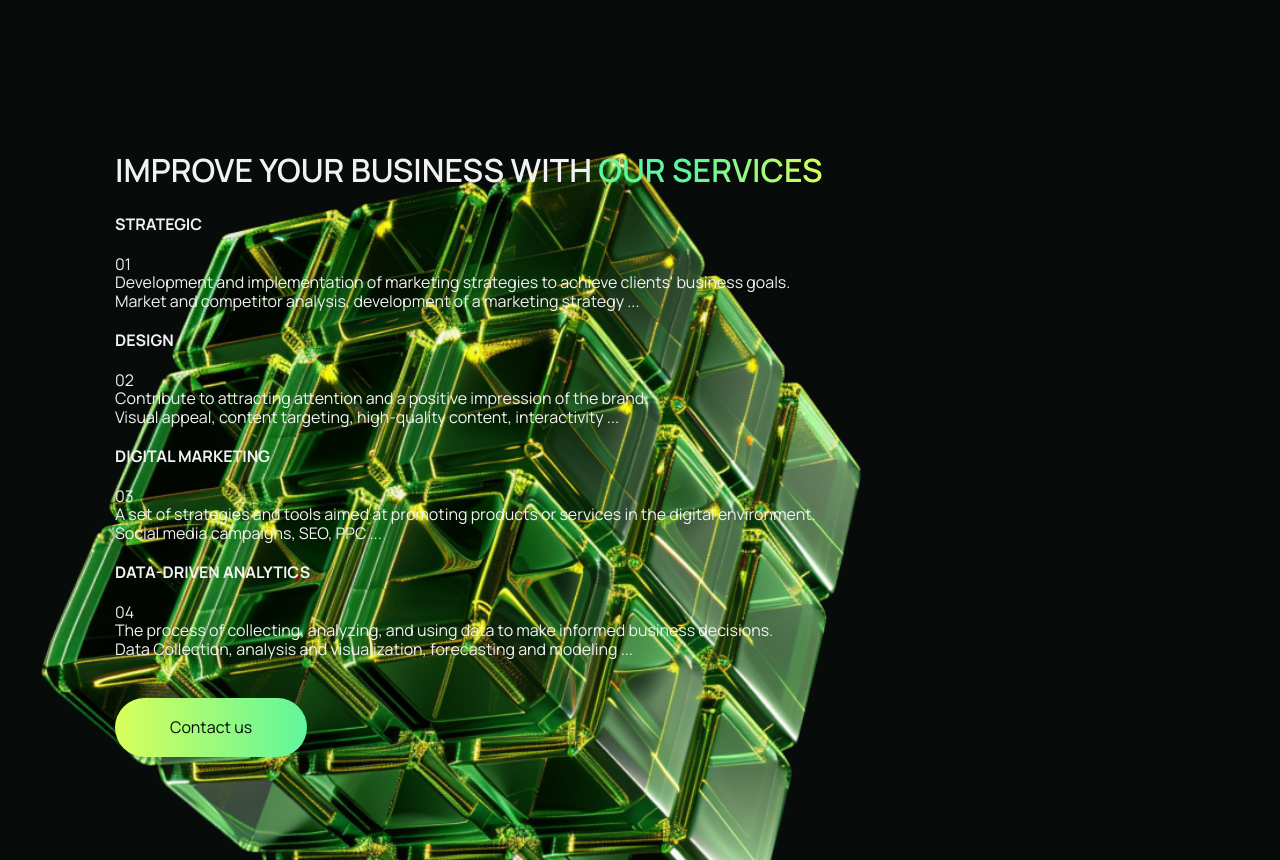
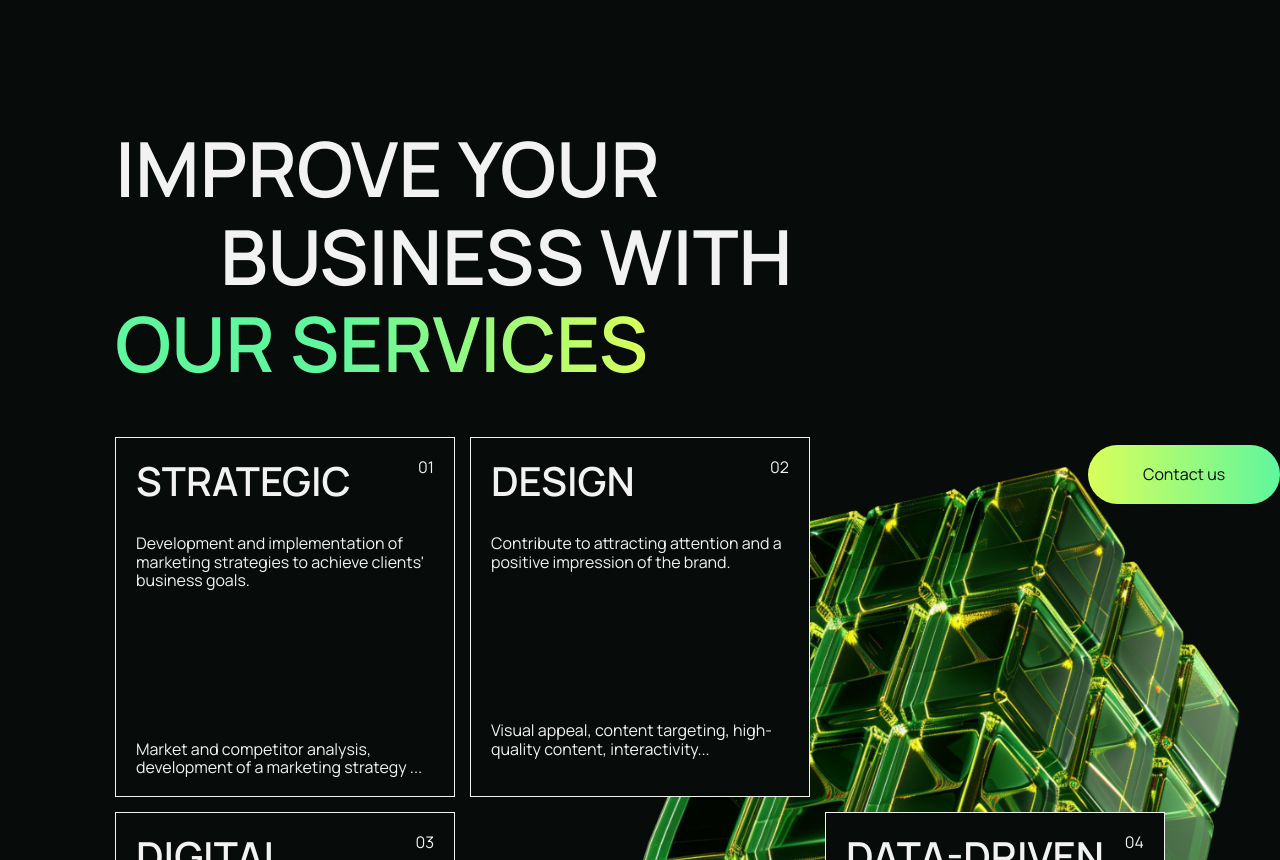
Before and after one commit to Tetyanka-T/spectrum_agency, a website built with webpack: page src/index.html in a window 1280 px wide. Shown: the part 1940-2800 px from the top of the page. Built offline with nearby package versions, Linux system fonts and the light colour scheme.

Commit message:
add stules services section

```diff
--- a/package.json
+++ b/package.json
@@ -5,7 +5,9 @@
   "main": "index.js",
   "scripts": {
     "start": "npx webpack-dev-server --mode development",
-    "build": "npx webpack --mode production"
+    "build": "npx webpack --mode production",
+    "predeploy": "npm run build",
+    "deploy": "gh-pages -d dist"
   },
   "repository": {
     "type": "git",
@@ -19,6 +21,7 @@
   "homepage": "https://github.com/Tetyanka-T/spectrum_agency#readme",
   "devDependencies": {
     "file-loader": "^6.2.0",
+    "gh-pages": "^6.2.0",
     "html-webpack-plugin": "^5.6.0",
     "webpack": "^5.94.0",
     "webpack-cli": "^5.1.4",
--- a/src/index.html
+++ b/src/index.html
@@ -9,7 +9,7 @@
     <div class="wrapper">
         <header class="header">
             <div class="header__container">
-                <a href="index.html" class="header__logo">Spectrum</a>
+                <a href="/" class="header__logo">Spectrum</a>
 
 
             <button type="button" class="header__burger" aria-expanded="false" aria-controls="menu-container">
@@ -48,7 +48,7 @@
         </header>
         <section class="section__hero section">
             <img src="/images/hero.png" class="hero__hand"/>
-            <p class="hero__title animation">spektrum</p>
+            <p class="hero__title container animation">spektrum</p>
             <p class="hero__title__agency animation">agency</p>
             <div class="hero__text__container container">
                 <p class="hero__text animation">We are a marketing agency and our mission is to help your business grow
@@ -95,35 +95,42 @@
             </ul>
         </section>
         <section class="section__services container section">
-            <h2 class="services__title">Improve your business with <span>our services</span></h2>
+            <h2 class="services__title">Improve your <span class="services__title__margin">business with </span><span class="services__title__color">our services</span></h2>
+            <button class="services__button">Contact us</button>
             <ul class="services__list">
                 <li class="services__item">
+                    <div class="services__item__title-cont">
                         <h4 class="services__item__title">STRATEGIC</h4>
                         <p class="services__item__num">01</p>
+                    </div>
                     <p class="services__item__text">Development and implementation of marketing strategies to achieve clients' business goals.</p>
-                    <p class="services__item__text">Market and competitor analysis, development
-                        of a marketing strategy ...</p>
+                    <p class="services__item__text__bottom">Market and competitor analysis, development of a marketing strategy ...</p>
                 </li>
                 <li class="services__item">
+                    <div class="services__item__title-cont">
                         <h4 class="services__item__title">DESIGN</h4>
                         <p class="services__item__num">02</p>
+                    </div>
                     <p class="services__item__text">Contribute to attracting attention and a positive impression of the brand.</p>
-                    <p class="services__item__text">Visual appeal, content targeting, high-quality content, interactivity ...</p>
+                    <p class="services__item__text__bottom">Visual appeal, content targeting, high-quality content, interactivity...</p>
                 </li>
                 <li class="services__item">
+                    <div class="services__item__title-cont">
                         <h4 class="services__item__title">DIGITAL MARKETING</h4>
                         <p class="services__item__num">03</p>
+                    </div>
                     <p class="services__item__text">A set of strategies and tools aimed at promoting products or services in the digital environment.</p>
-                    <p class="services__item__text">Social media campaigns, SEO, PPC ...</p>
+                    <p class="services__item__text__bottom">Social media campaigns, SEO, PPC...</p>
                 </li>
                 <li class="services__item">
+                    <div class="services__item__title-cont">
                         <h4 class="services__item__title">DATA-DRIVEN ANALYTICS</h4>
                         <p class="services__item__num">04</p>
+                    </div>
                     <p class="services__item__text">The process of collecting, analyzing, and using data to make informed business decisions.</p>
-                    <p class="services__item__text">Data Collection, analysis and visualization, forecasting and modeling ...</p>
+                    <p class="services__item__text__bottom">Data Collection, analysis and visualization, forecasting and modeling...</p>
                 </li>
             </ul>
-            <button class="services__button">Contact us</button>
         </section>
 
     </div>
--- a/src/sass/headrer.scss
+++ b/src/sass/headrer.scss
@@ -73,6 +73,7 @@ body._touch {
     .header__list {
         display: flex;
         align-items: center;
+        padding-top: 10px;
 
         & .header__item {
             margin-bottom: 10px;
--- a/src/sass/hero.scss
+++ b/src/sass/hero.scss
@@ -3,10 +3,11 @@
 .section__hero {
     position: relative;
     font-size: $main-font-size;
+    padding-top: 105px;
     & img {
         width: 100%;
         height: 100%;
-        object-fit: cover;
+        object-fit: contain;
         margin: 0 auto;
     }
  }
@@ -51,7 +52,7 @@
     color: $bground-color;
     padding: 20px 0;
     text-align: center;
-    margin-top: 40px;
+    margin-top: 60px;
     &:hover {
         background: $hover-bg-color-button;
     }
@@ -60,7 +61,7 @@
     }
 }
 .hero__social__list {
-    margin-top: 40px;
+    margin: 0px 0 0 20px;
     display: flex;
     justify-content: center;
     & li {
@@ -103,14 +104,14 @@
     }
     .hero__text__container {
         position: absolute;
-        right: 30px;
-        bottom: 115px;
+        right: 0px;
+        bottom: 160px;
     }
     .hero__social__list {
         margin-top: 0;
         position: absolute;
-        left: 40px;
-        bottom: 135px;
+        left: 50px;
+        bottom: 180px;
         & li {
             margin-right: 40px;
         }
@@ -130,8 +131,13 @@
         top: 210px;
         left: 400px;
     }
-
-
+    .hero__text__container {
+        right: 0px;
+        bottom: 260px;
+    }
+    .hero__social__list {
+        bottom: 270px;
+    }
 
 }
 
@@ -153,26 +159,44 @@
     .hero__title {
         left: 75px;
     }
-     .hero__title__agency {
+    .hero__title__agency {
         top: 220px;
         left: 550px;
     }
     .hero__text__container {
-        bottom: 150px;
-        right: 150px;
+        bottom: 270px;
     }
     .hero__button {
         margin-top: 80px;
     }
 
+
 }
 @media screen and (min-width: 1600px) {
-
     .hero__title__agency {
        top: 220px;
        left: 550px;
-   }
+    }
 
+    .hero__text__container {
+       bottom: 280px;
+       right: 100px;
+    }
+   .hero__button {
+      margin-top: 120px;
+    }
+    .hero__social__list {
+        bottom: 290px;
+    }
+}
 
+@media screen and (min-width: 1800px) {
 
+    .hero__text__container {
+        bottom: 310px;
+        right: 100px;
+    }
+    .hero__social__list {
+        bottom: 320px;
+    }
 }
--- a/src/sass/main.scss
+++ b/src/sass/main.scss
@@ -49,7 +49,7 @@ input {
   margin: 0;
 }
 
-p {
+p, h1, h2, h3, h4, h5, h6 {
   margin: 0;
 }
 select{
@@ -65,7 +65,7 @@ img {
   min-height: 100%;
 }
 .section {
-  padding-bottom: 170px;
+  padding-bottom: 100px;
 }
 .container {
     margin: 0 auto;
@@ -78,6 +78,9 @@ img {
       padding-right: 30px;
       padding-left: 30px;
     }
+    .section {
+      padding-bottom: 170px;
+    }
   }
   @media screen and (min-width: 1200px) {
     .container {
--- a/src/sass/services.scss
+++ b/src/sass/services.scss
@@ -2,23 +2,28 @@
 
 .section__services {
     background-image: url(/images/cube.png);
-    background-position: end;
+    background-position: bottom right;
     background-repeat: no-repeat;
     background-size: contain;
-
+    position: relative;
 }
 .services__title {
     font-size: 32px;
     font-weight: 600;
+    width: 280px;
+    margin: 0 auto;
     text-transform: uppercase;
+    margin-bottom: 50px;
+    & .services__title__margin {
+        margin-left: 35px;
+    }
 
-    & span {
+    & .services__title__color {
         background: $accent-text-color;
         -webkit-background-clip: text;
         -webkit-text-fill-color: transparent;
     }
 }
-
 .services__button {
     width: 192px;
     background: $normal-bg-color-button;
@@ -26,7 +31,7 @@
     color: $bground-color;
     padding: 20px 0;
     text-align: center;
-    margin-top: 40px;
+    margin: 0 0 30px 80px;
     &:hover {
         background: $hover-bg-color-button;
     }
@@ -34,3 +39,83 @@
         background: $color-figure;
     }
 }
+.services__list {
+    display: grid;
+    grid-template-columns: 1fr;
+    gap: 15px;
+
+}
+.services__item {
+    padding: 20px;
+    border: 1px solid $text-color;
+    background-color: $bground-color;
+}
+.services__item__title-cont {
+    display: flex;
+    justify-content: space-between;
+    margin-bottom: 30px;
+}
+.services__item__title {
+    font-size: $title-list-font-size;
+    font-weight: 600;
+}
+.services__item__text__bottom {
+    margin-top: 100px;
+}
+
+@media screen and (min-width: 768px) {
+
+.services__title {
+    font-size: 76px;
+    width: 760px;
+    & .services__title__margin {
+        margin-left: 105px;
+    }
+}
+.services__button {
+    margin: 0 0 30px 500px;
+}
+.services__list {
+    grid-template-columns: 1fr 1fr;
+    gap: 15px;
+}
+
+.services__item__text__bottom {
+    margin-top: 150px;
+}
+}
+@media screen and (min-width: 1200px) {
+    .section__services {
+        background-position: center right;
+       background-size: 600px 600px;
+    }
+    .services__title {
+        margin-left: 0;
+    }
+    .services__list {
+        grid-template-columns: 1fr 1fr 1fr;
+
+        & li:nth-child(3) {
+            grid-column-start: 1;
+            grid-column-end: 1;
+            grid-row-start: 2;
+            grid-row-end: 2;
+        }
+        & li:nth-child(4) {
+            grid-column-start: 3;
+            grid-column-end: 3;
+            grid-row-start: 2;
+            grid-row-end: 2;
+        }
+    }
+    .services__button {
+        position: absolute;
+        top: 320px;
+        right: 0;
+    }
+}
+@media screen and (min-width: 1200px) {
+    .services__button {
+        right: -40px;
+    }
+}
```
Also changed, not shown: 1 other file. Lines whose indentation alone changed are shown as unchanged.
